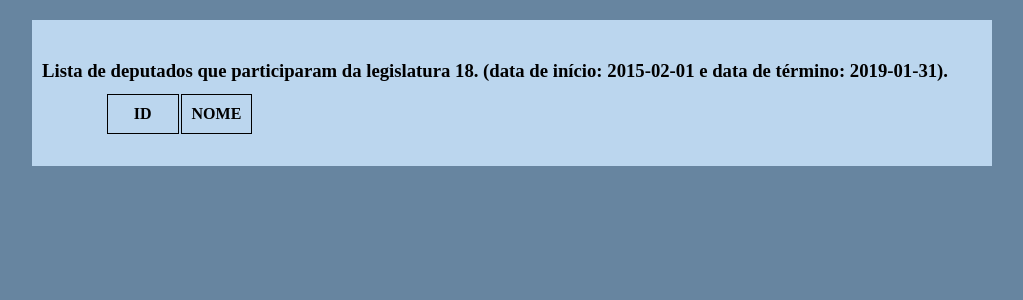
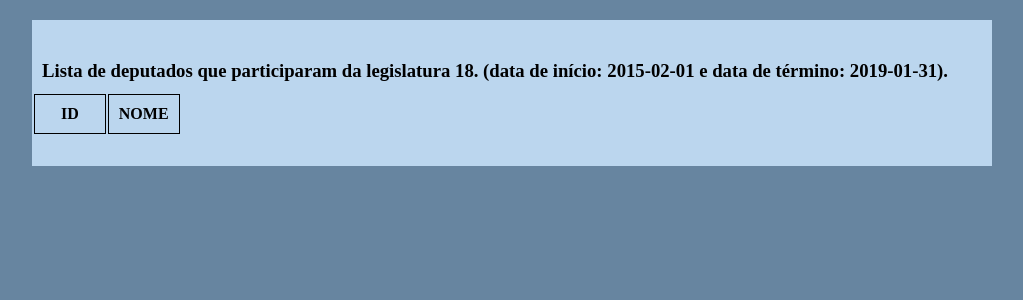
Before and after one commit to ZombieDaniel/DadosALMG, a PHP site: page /consulta.php in a window 1280 px wide. Shown: the part 100-400 px from the top of the page, without its empty margins (128-1151 px from the left). Run offline with PHP 8.4, Linux system fonts and the light colour scheme; data that the repository does not hold is empty.

Commit message:
Update estilo.css

```diff
--- a/estilo.css
+++ b/estilo.css
@@ -7,8 +7,6 @@ body{
 td, th{
     border: 1px solid black;
     text-align: center;
-    position: relative;
-    left: 50%;
     width: 50%;
     padding: 10px;
 }
```
